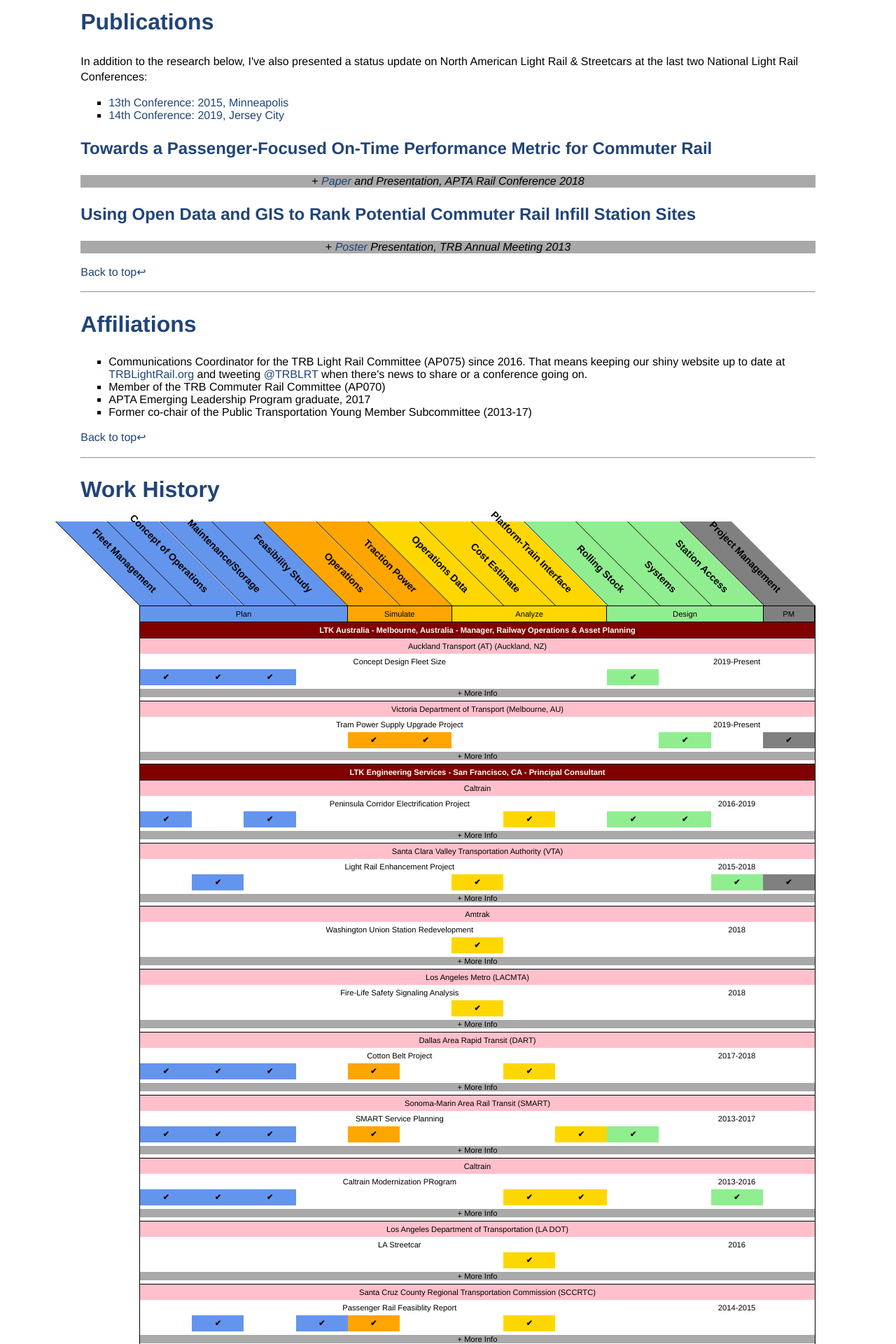
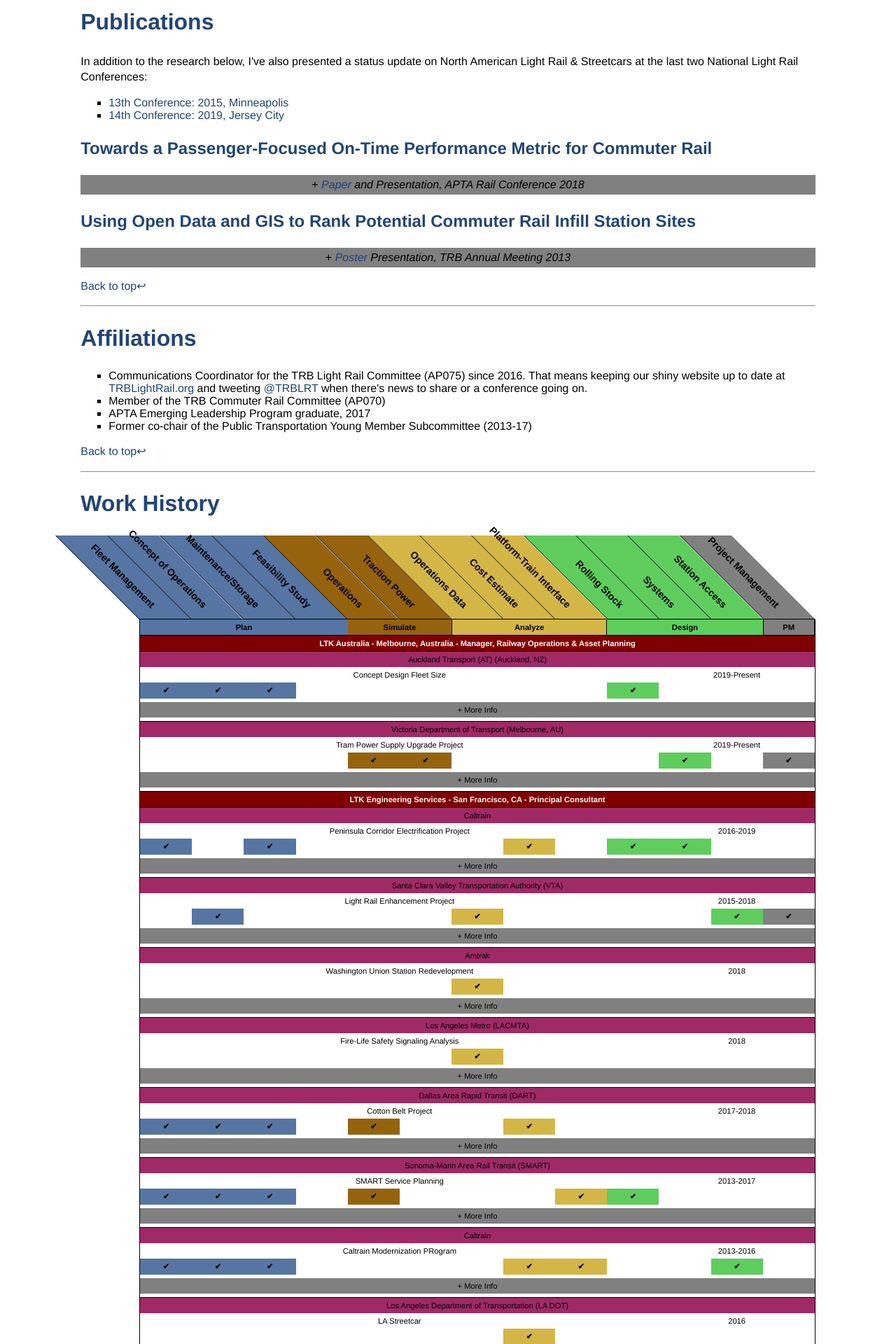
Before and after one commit to transited/transited.github.io, a Jekyll site: the page built from cv.html, in a window 1280 px wide. Shown: the part 320-2240 px from the top of the page at 70% size. Built offline with Jekyll 4.4.1, drawn with Linux system fonts in a browser that asks for light colours.

Commit message:
CV colors and font styles

```diff
--- a/css/main.css
+++ b/css/main.css
@@ -176,6 +176,7 @@
 .skew {
   transform: skewx(45deg) translate(-60px,0px);
   border-left: 1px solid black;
+  border-bottom: 1px solid black;
   background-color: #f1f1f1;
   height:120px;
   width: calc(calc(100vw - 84px) / 13);
@@ -190,6 +191,7 @@
   height: 10px;
   width: 5.44vw;
   text-align: right;
+  font-size: .7em
   line-height: 10px;
   transform: skewX(-45deg) rotate(45deg) translate(calc(169.7px - 5.44vw), -2.72vw);
   transform-origin: 0% 0%;
@@ -203,7 +205,7 @@
   display: grid;
   grid-template-columns: repeat(13, 1fr);
   margin-left: 84px;
-  border-style: solid;
+  border-style: hidden solid solid solid;
   border-width: 1px;
   font-size: .7em;
 }
@@ -215,26 +217,26 @@
   align: middle;
 }
 
-.ltkclient {background-color: Pink; border-top: 1px solid black; grid-column: span 13;}
+.ltkclient {background-color: #a02a66; border-top: 1px solid black; grid-column: span 13;}
 .calclient {background-color: Khaki; border-top: 1px solid black; grid-column: span 13;}
-.navyclient {background-color: LightSteelBlue; border-top: 1px solid black; grid-column: span 13;}
+.navyclient {background-color: #82afd3; border-top: 1px solid black; grid-column: span 13;}
 .proj {grid-column: span 10}
 .jobdate {grid-column: span 3;}
-.plan {background-color: CornflowerBlue; grid-column:span 4; border-right: solid 1px black;}
-.sim {background-color: Orange; grid-column: span 2;}
-.analy {background-color: Gold; grid-column:span 3; border-style: hidden solid; border-width: 1px;}
-.design {background-color: LightGreen; grid-column:span 3;}
-.pm {background-color: Gray; grid-column: span 1; border-style: hidden solid; border-width: 1px;}
+.plan {background-color: #5675A2; grid-column:span 4; border-style: hidden solid border-width: 1px; font-weight: bold;}
+.sim {background-color: #95630d; grid-column: span 2; font-weight: bold;}
+.analy {background-color: #d3b646; grid-column:span 3; border-style: hidden solid; border-width: 1px; font-weight: bold;}
+.design {background-color: #5ecd5e; grid-column:span 3; font-weight: bold;}
+.pm {background-color: #808080; grid-column: span 1; border-style: hidden solid; border-width: 1px; font-weight: bold;}
 .ltk {background-color: Maroon; border-top: 1px solid black; grid-column: span 13; font-weight: bold; color: white;}
-.cal {background-color: Gold; border-top: 1px solid black; grid-column: span 13; font-weight: bold;}
-.navy {background-color: Navy; border-top: 1px solid black; grid-column: span 13; font-weight: bold; color: white;}
+.cal {background-color: #fdb515; border-top: 1px solid black; grid-column: span 13; font-weight: bold;}
+.navy {background-color: #012563; border-top: 1px solid black; grid-column: span 13; font-weight: bold; color: white;}
 .focus {grid-column: span 6;}
 
-.pcheck{background-color:CornflowerBlue; font-weight:bold;}
-.scheck{background-color:Orange; font-weight:bold;}
-.acheck{background-color:Gold; font-weight:bold;}
-.dcheck{background-color:LightGreen; font-weight:bold;}
-.pmcheck{background-color:Gray; font-weight:bold;}
+.pcheck{background-color: #5675A2; font-weight:bold;}
+.scheck{background-color: #95630d; font-weight:bold;}
+.acheck{background-color:#d3b646; font-weight:bold;}
+.dcheck{background-color:#5ecd5e; font-weight:bold;}
+.pmcheck{background-color:#808080; font-weight:bold;}
 
 .wrap-collabsible {grid-column:span 13;}
 
@@ -243,7 +245,8 @@
 .lbl-toggle {
   display: block;
   text-align: center;
-  background: DarkGray;
+  background: #808080;
+  padding: 5px 0px;
   cursor: pointer;
 }
 
@@ -262,7 +265,7 @@
 .edu-container {
   display: grid;
   grid-template-columns: repeat(13, 1fr);
-  border: solid 1px black;
+  border: solid 1px #808080;
 }
 
 .edu-container > div {
```
